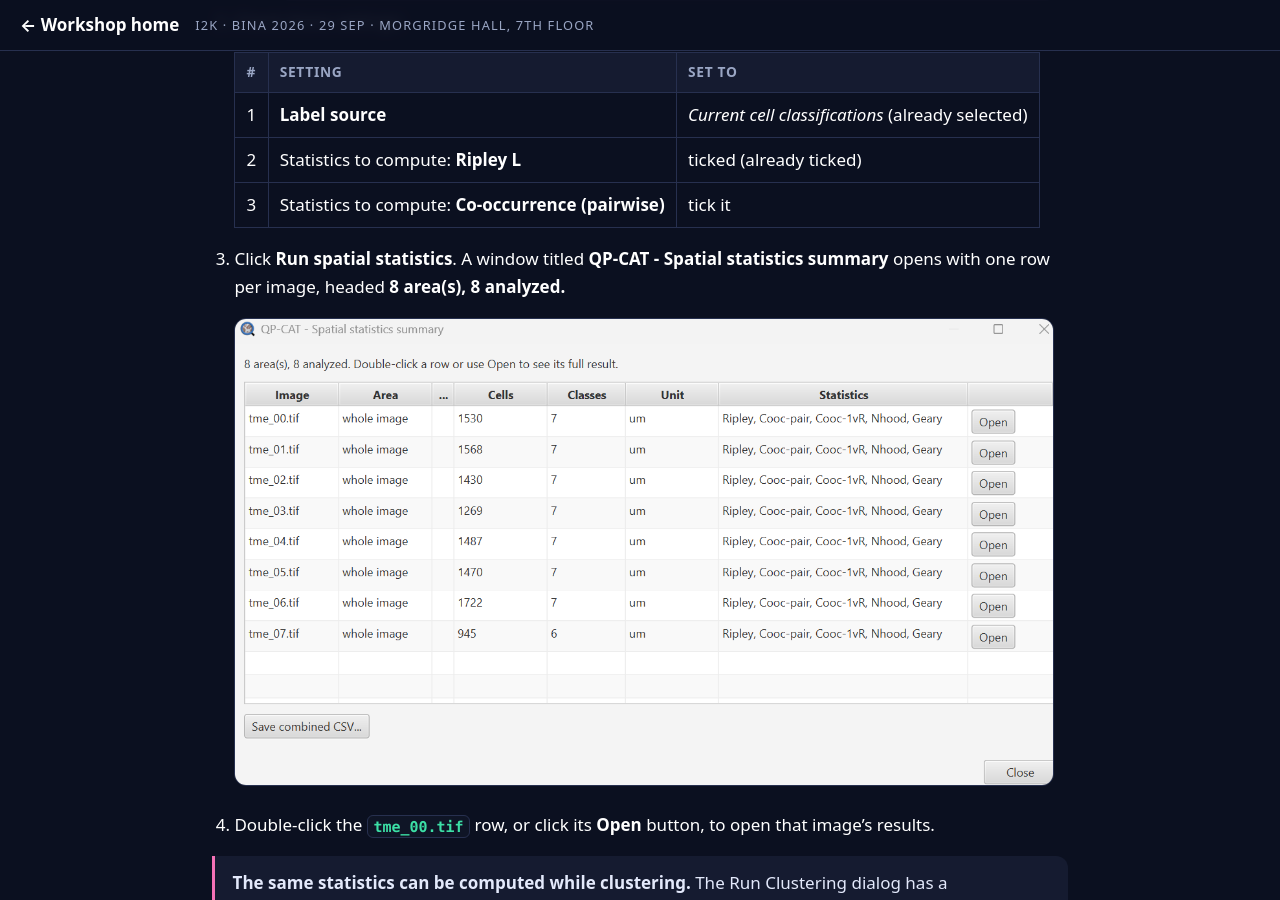
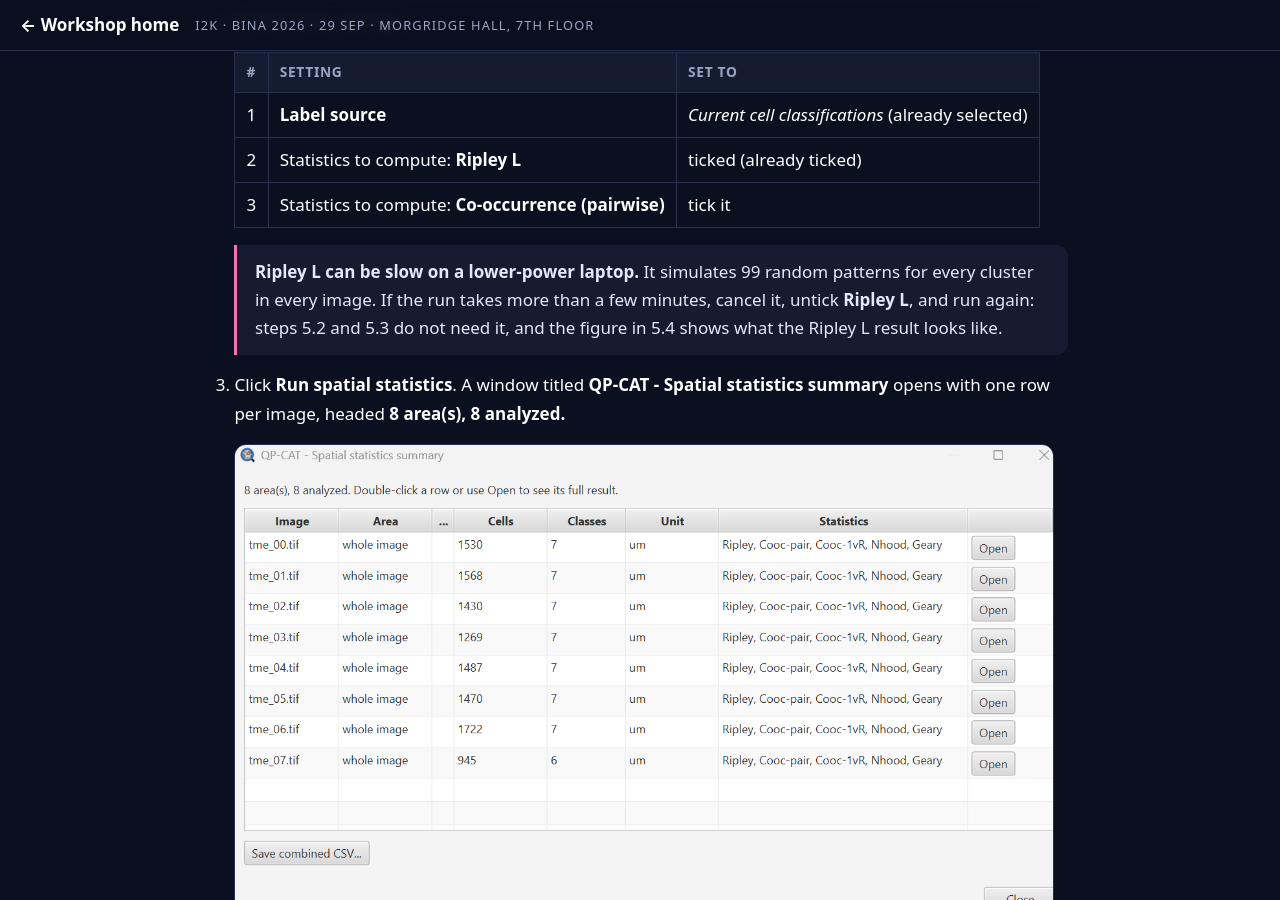
Before and after one commit to MichaelSNelson/BINA-I2K-2026-QuPath-Extensions, a Jekyll site: the page built from docs/03-qp-cat-cell-analysis-tools.md, in a window 1280 px wide and 900 px high, scrolled down 14475 px. Built offline with Jekyll 4.4.1, drawn with Linux system fonts in a browser that asks for light colours.

Commit message:
Guide 03 step 5.1: warn that Ripley L can be slow on a lower-power laptop
Claude-Session: https://claude.ai/code/session_01KwiACUr5MacuDvqp74c96o

```diff
--- a/docs/03-qp-cat-cell-analysis-tools.md
+++ b/docs/03-qp-cat-cell-analysis-tools.md
@@ -597,6 +597,11 @@ on the **Marker Fingerprints** tab.
    | 2 | Statistics to compute: **Ripley L** | ticked (already ticked) |
    | 3 | Statistics to compute: **Co-occurrence (pairwise)** | tick it |
 
+   > **Ripley L can be slow on a lower-power laptop.** It simulates 99 random patterns for
+   > every cluster in every image. If the run takes more than a few minutes, cancel it, untick
+   > **Ripley L**, and run again: steps 5.2 and 5.3 do not need it, and the figure in 5.4 shows
+   > what the Ripley L result looks like.
+
 3. Click **Run spatial statistics**. A window titled **QP-CAT - Spatial statistics summary**
    opens with one row per image, headed **8 area(s), 8 analyzed.**
 
```
